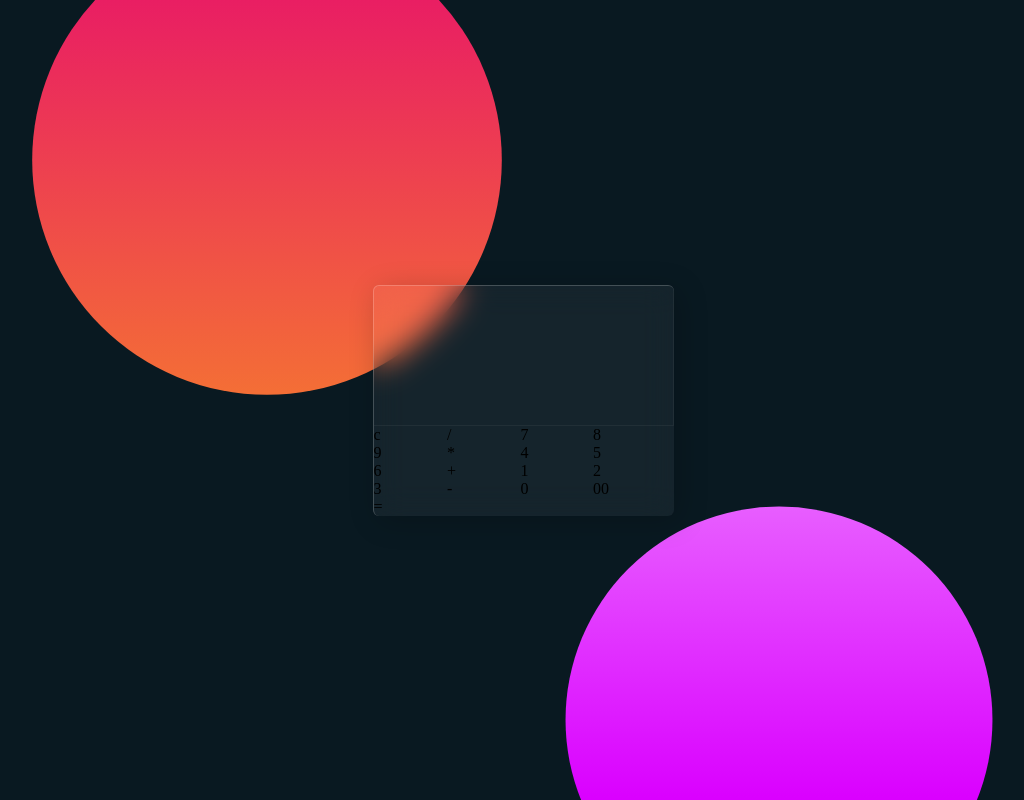
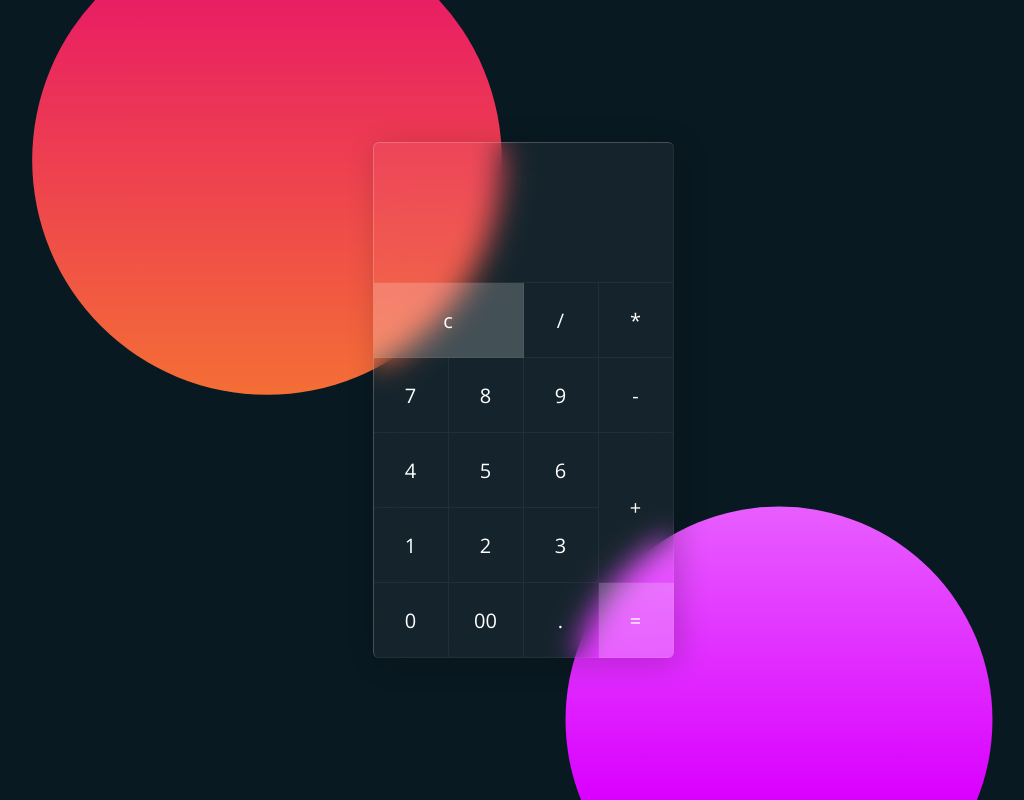
Before and after one commit to faiza203/Animation___i, a plain HTML site: page iii_ Calculator/index.html in a window 1280 px wide. Shown: the whole page, without its empty margins (117-1141 px from the left). Drawn offline with nearby package versions, Linux system fonts and the light colour scheme.

Commit message:
Style numbers

```diff
--- a/iii_ Calculator/index.html
+++ b/iii_ Calculator/index.html
@@ -4,30 +4,31 @@
     <meta charset="UTF-8" />
     <meta name="viewport" content="width=device-width, initial-scale=1.0" />
     <title>Calculator</title>
-    <link rel="stylesheet" href="style.css">
+    <link rel="stylesheet" href="style.css" />
   </head>
   <body>
     <div class="container">
       <form name="calc" class="calculator">
         <input type="text" readonly class="value" name="txt" />
-        <span class="num" onclick="calc.txt.value= ''">c</span>
+        <span class="num clear" onclick="calc.txt.value= ''">c</span>
         <span class="num" onclick="document.calc.txt.value += '/'">/</span>
+        <span class="num" onclick="document.calc.txt.value += '*'">*</span>
         <span class="num" onclick="document.calc.txt.value += '7'">7</span>
         <span class="num" onclick="document.calc.txt.value += '8'">8</span>
         <span class="num" onclick="document.calc.txt.value += '9'">9</span>
-        <span class="num" onclick="document.calc.txt.value += '*'">*</span>
+        <span class="num" onclick="document.calc.txt.value += '-'">-</span>
         <span class="num" onclick="document.calc.txt.value += '4'">4</span>
         <span class="num" onclick="document.calc.txt.value += '5'">5</span>
         <span class="num" onclick="document.calc.txt.value += '6'">6</span>
-        <span class="num" onclick="document.calc.txt.value += '+'">+</span>
+        <span class="num plus" onclick="document.calc.txt.value += '+'">+</span>
         <span class="num" onclick="document.calc.txt.value += '1'">1</span>
         <span class="num" onclick="document.calc.txt.value += '2'">2</span>
         <span class="num" onclick="document.calc.txt.value += '3'">3</span>
-        <span class="num" onclick="document.calc.txt.value += '-'">-</span>
         <span class="num" onclick="document.calc.txt.value += '0'">0</span>
         <span class="num" onclick="document.calc.txt.value += '00'">00</span>
+        <span class="num" onclick="document.calc.txt.value += '.'">.</span>
         <span
-          class="num"
+          class="num equal"
           onclick="document.calc.txt.value = eval(calc.txt.value)"
           >=</span
         >
--- a/iii_ Calculator/style.css
+++ b/iii_ Calculator/style.css
@@ -1,10 +1,9 @@
-@import url("https://fonts.googleapis.com/css2?family=QuickSand:wght@300;400;500&display=swap");
-
+@import url("https://fonts.googleapis.com/css2?family=Open+Sans:wght@300&display=swap");
 * {
   margin: 0;
   padding: 0;
   box-sizing: border-box;
-  font-family: "QuickSand" sans-serif;
+  font-family: "Open Sans", sans-serif;
 }
 
 body {
@@ -68,3 +67,44 @@ body::after {
   border-bottom: 1px solid rgba(255, 255, 255, 0.05);
   border-right: 1px solid rgba(255, 255, 255, 0.05);
 }
+
+.calculator span {
+  display: grid;
+  place-items: center;
+  width: 75px;
+  height: 75px;
+  color: #fff;
+  font-weight: 400;
+  cursor: pointer;
+  user-select: none;
+  transition: 0.5s;
+  border-bottom: 1px solid rgba(255, 255, 255, 0.05);
+  border-right: 1px solid rgba(255, 255, 255, 0.05);
+  font-size: 20px;
+}
+
+.calculator span:hover {
+  transition: 0s;
+  background: rgba(255, 255, 255, 0.2);
+}
+
+.calculator span:active {
+  transition: 0s;
+  background: #14ff47;
+  color: #192f00;
+  font-size: 24px;
+  font-weight: 500;
+}
+
+.clear {
+  grid-column: span 2;
+  width: 150px !important;
+}
+.plus {
+  grid-row: span 2;
+  height: 150px !important;
+}
+
+.equal , .clear{
+  background: rgba(255, 255, 255, 0.2) ;
+}
```
